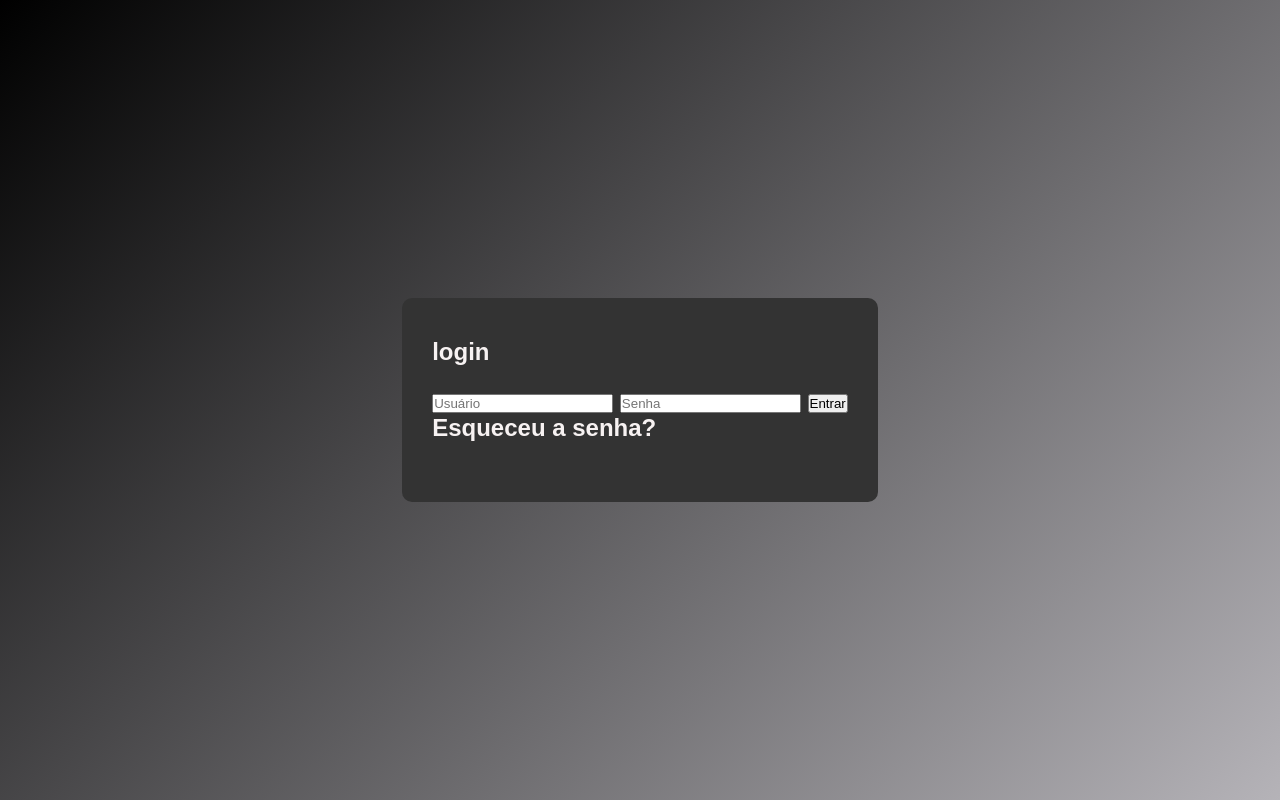
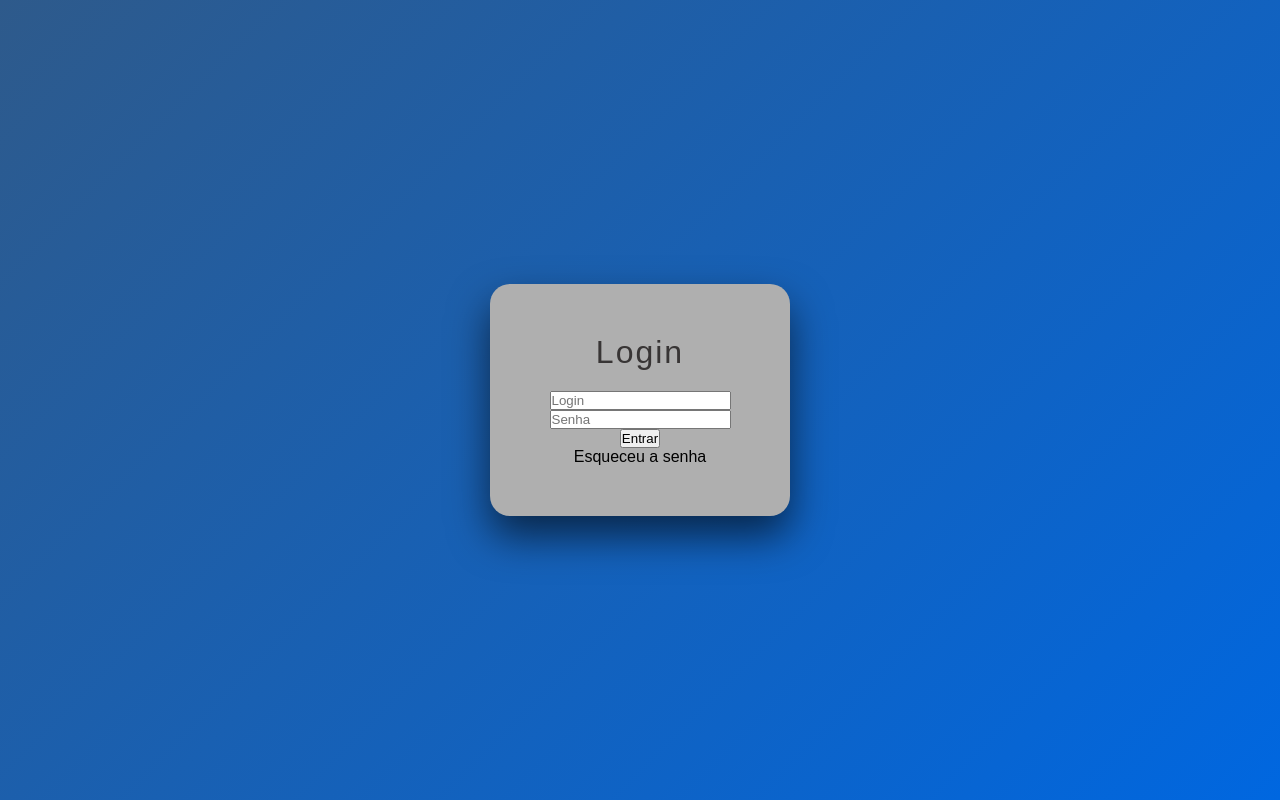
Before and after one commit to jmsocialm/tela-login, a plain HTML site: page index.html in a window 1280 px wide. Drawn offline with Linux system fonts and the light colour scheme; a web font is replaced by a local one.

Commit message:
Add files via upload

```diff
--- a/index.html
+++ b/index.html
@@ -1,46 +1,63 @@
 <!DOCTYPE html>
-<html lang="en">
+<html lang="pt-BR">
 <head>
     <meta charset="UTF-8">
     <meta name="viewport" content="width=device-width, initial-scale=1.0">
-    <title>tela de Login</title>
+    <link rel="preconnect" href="https://fonts.googleapis.com">
+    <link rel="preconnect" href="https://fonts.gstatic.com" crossorigin>
+    <link href="https://fonts.googleapis.com/css2?family=Momo+Trust+Display&display=swap" rel="stylesheet">
+    <title>Login</title>
     <style>
+
  *{
     margin: 0;
     padding: 0;
     box-sizing: border-box;
-    font-family: "poppins", sans-serif;
+    font-family: "Momo Trust Display", sans-serif;
+    font-weight: 400;
+    font-style: normal
 }
+
  body{
     height: 100vh;
+   background: Linear-gradient(135deg, #2E5A8B, #0067E0 );
    display: flex;
+   align-items: center;
    justify-content: center;
-    align-items: center;
-    background: linear-gradient(135deg, #000000, #b5b3b8);
-    align-items: center;
  }
+
  .login-container{
-  background: #333333;
-  padding: 40px 30px;
-  border-radius: 10px;
+    background: rgb(175, 175, 175);
+    border-radius: 20px;
+    padding: 50px 40px;
+    text-align: center;
+    width: 300px;
+    position: relative;
+    box-shadow: 0px 20px 40px rgba(0, 0, 0, 0.6);
  }
  .login-container h2{
     margin-bottom: 20px;
-    color: rgb(247, 242, 242);
+    font-size: 32px;
+    font-weight: 600px;
+    letter-spacing: 2px;
+    color: rgb(56, 53, 53);
  }
+ login-container imput{
+    width: 100%;
+  padding: 18px 20px;
 
   </style>
+</head>
 
-</head>
 <body>
     <div class="login-container">
-    <h2>login<h2>
-        <form">
-        <input type="text" placeholder="Usuário" required>
+        <h2>Login</h2>
+    <form>
+       <input type="text" placeholder="Login" required>
        <input type="password" placeholder="Senha" required>
-        <button type="button">Entrar</button>
+    <button type="submit">Entrar</button>
    </form>
-    <p>Esqueceu a senha?<p>
+  <p>Esqueceu a senha</p>
    </div>
  </body>
 </html>
```
Lines whose indentation alone changed are shown as unchanged.
